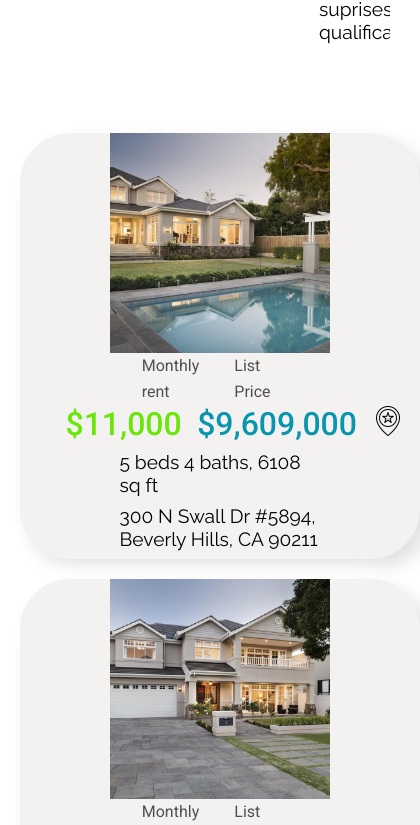
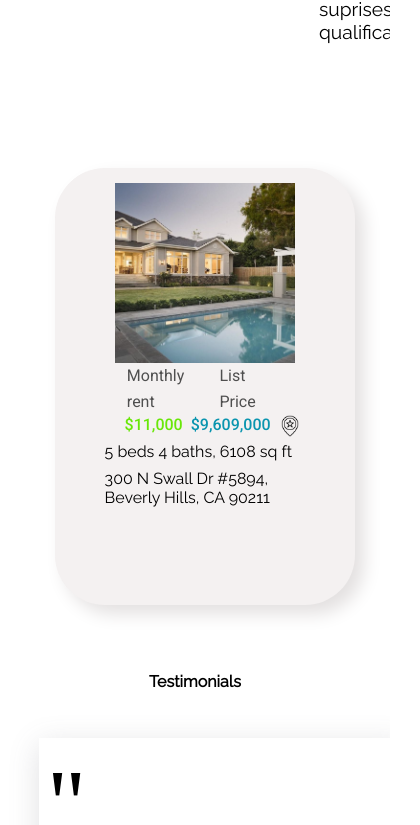
Before and after one commit to edwardoboh/beverly-estate, a React (Create React App) app: page / in a window 390 px wide. Shown: the part 1779-2604 px from the top of the page, 420 px wide, since content can reach past the window. Built offline with nearby package versions, Linux system fonts and the light colour scheme; a web font is replaced by a local one.

Commit message:
house cards

```diff
--- a/src/App.css
+++ b/src/App.css
@@ -196,6 +196,7 @@ button.navbar-toggler{
 
 .card-photo{
   width: 220px;
+  margin-top: 5%;
 }
 
 .favicon{
@@ -255,6 +256,18 @@ button.navbar-toggler{
   display: flex;
   gap: 5%;
 }
+
+
+.HouseElements{
+
+  display: flex;
+  flex-wrap: nowrap;
+  gap: 30px;
+  padding: 10%;
+  overflow-x: auto;
+}
+
+
 @media only screen and (max-width: 414px) {
   a.nav-link{
     margin-left: 40%;
@@ -318,4 +331,66 @@ button.navbar-toggler{
     top: 5.9rem
   }
 
+
+  .house-cards{
+    border-radius: 50px;
+    background: #f4f1f1;
+    box-shadow:  9px 9px 18px #e3e0e0,
+                 -9px -9px 18px #ffffff;
+    width: 300px;
+    margin-top: 5%;
+    margin-left: 5%;
+
+
+  }
+
+  .card-content{
+    width: 300px;
+    display: flex;
+    flex-direction: column;
+    align-items: center;
+
+
+  }
+
+
+.card-photo{
+  width: 180px;
+  margin-top: 5%;
 }
+
+.favicon{
+  width:22px;
+  height: 22px;
+}
+
+.size, .site{
+  color: black;
+  font-family: 'Raleway', sans-serif;
+  font-size: 1em;
+  width: 200px;
+}
+
+
+.rent{
+  color: #69E708;
+  font-size: 1em;
+}
+
+.list{
+  color: #0A95AF;
+  font-size: 1em;
+}
+
+
+.prices{
+  display: flex;
+
+  gap: 5%;
+}
+
+
+
+
+
+}
--- a/src/pages/Houses.js
+++ b/src/pages/Houses.js
@@ -14,7 +14,7 @@ function Houses (){
     })
 
     return (
-        <div>
+        <div className="HouseElements">
             {HouseElements}
         </div>
     )
```
